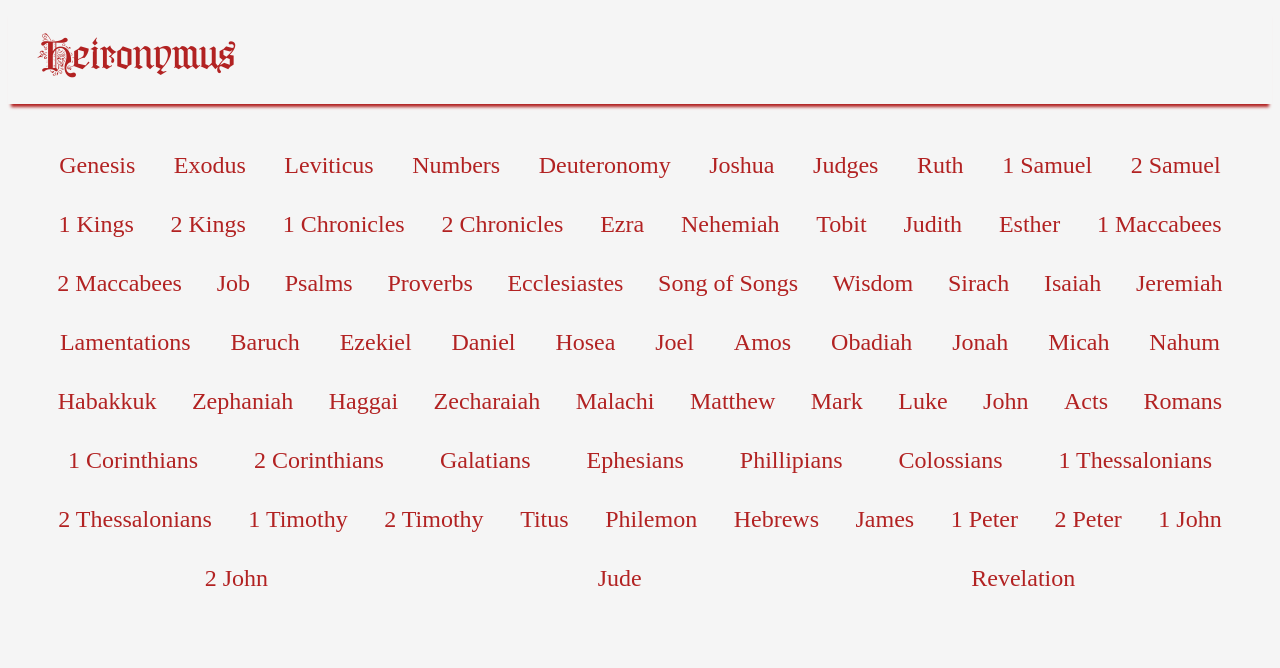
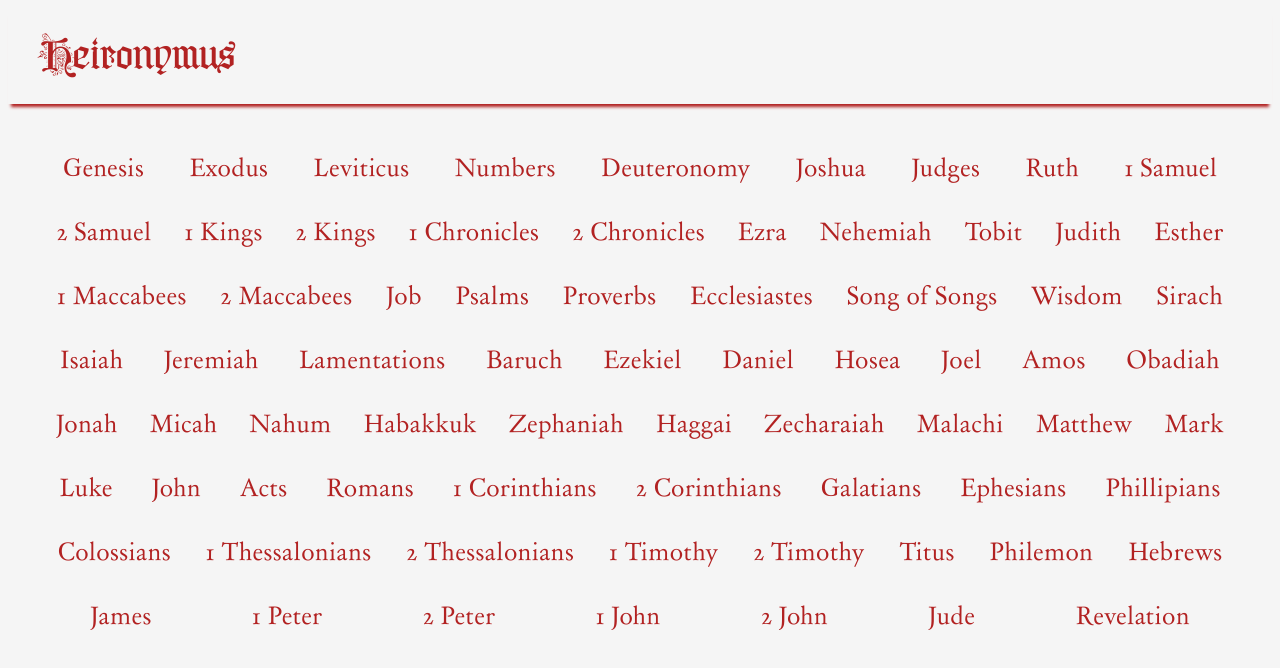
Before and after one commit to estradanic/hieronymus, a SvelteKit app: page / in a window 1280 px wide. Shown: the top 668 px of the page. Built offline with nearby package versions, Linux system fonts and the light colour scheme.

Commit message:
Moving bible font-face to top layout

```diff
--- a/src/routes/+layout.svelte
+++ b/src/routes/+layout.svelte
@@ -23,6 +23,10 @@
 		font-family: heironymus;
 		src: url(/heironymus.ttf);
 	}
+	@font-face {
+		font-family: bible;
+		src: url(/bible.ttf);
+	}
 	header {
 		padding: 0 2rem;
 		height: 6rem;
--- a/src/routes/[chapter=chapter]-[commentary=commentary]/+page.svelte
+++ b/src/routes/[chapter=chapter]-[commentary=commentary]/+page.svelte
@@ -77,10 +77,6 @@
 </div>
 
 <style>
-	@font-face {
-		font-family: bible;
-		src: url(/bible.ttf);
-	}
 	.content :global(.incipit) {
 		font-size: 1.5rem;
 		color: firebrick;
```
